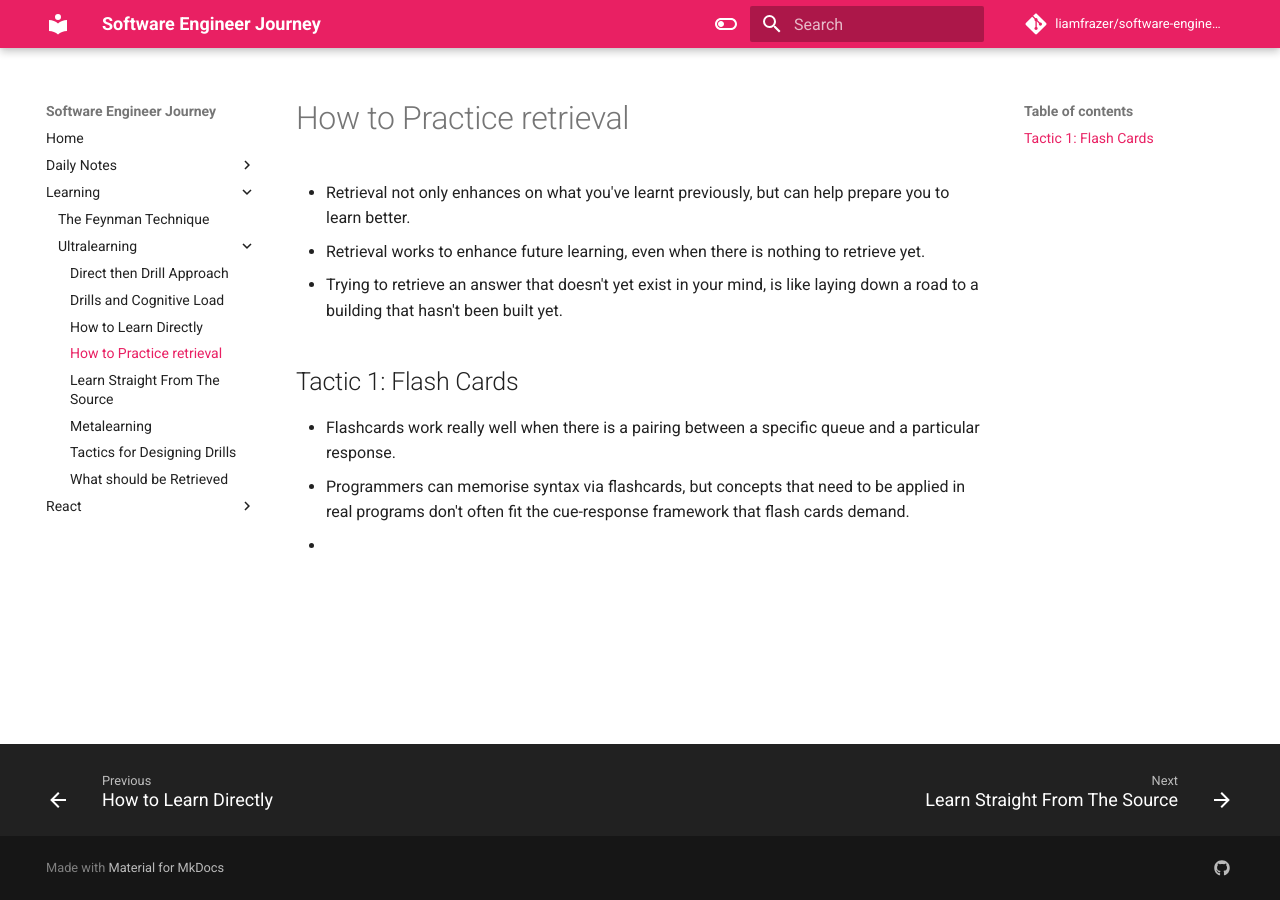
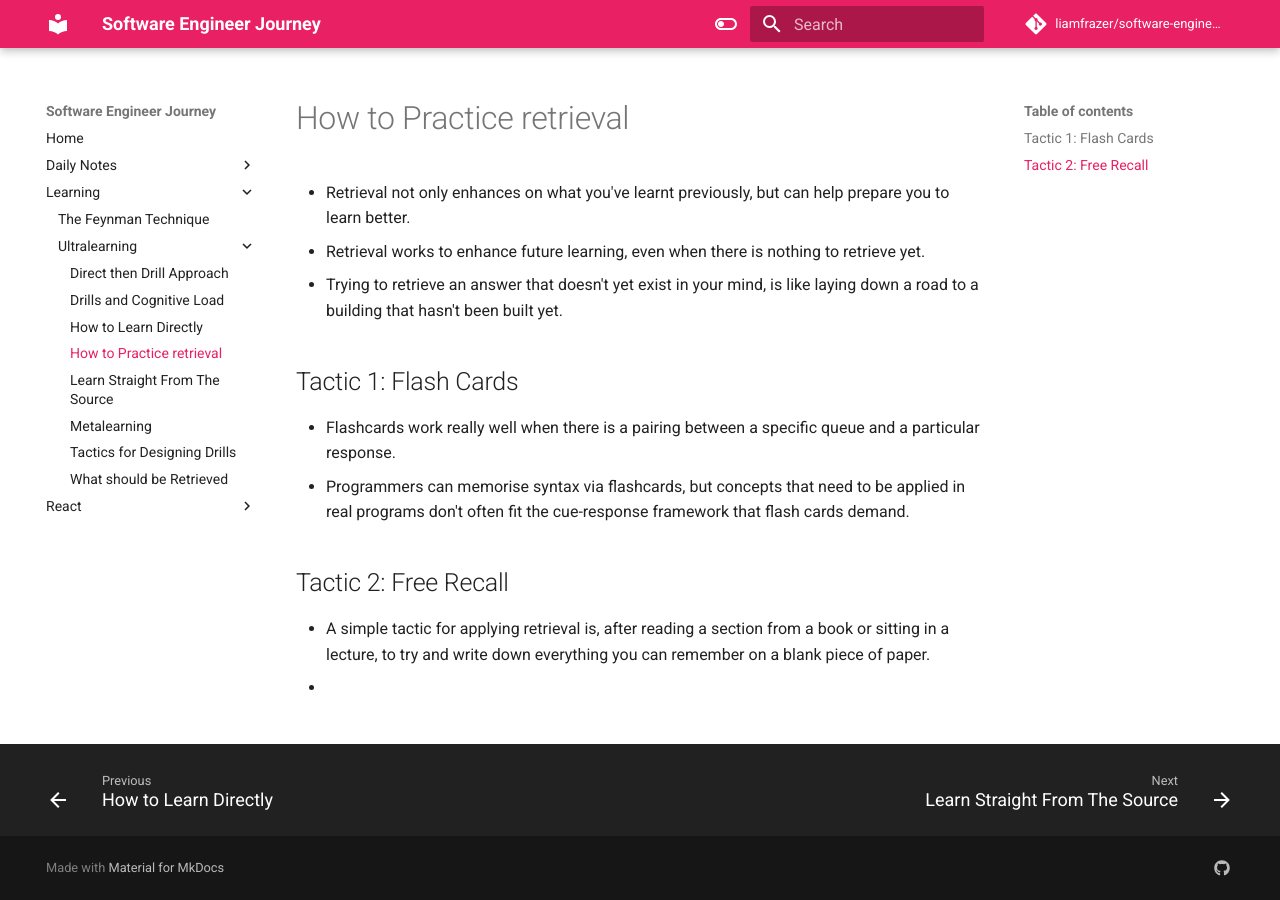
Before and after one commit to liamfrazer/software-engineer-journey, an MkDocs documentation site: the page built from docs/Learning/Ultralearning/How to Practice retrieval.md, in a window 1280 px wide. Built offline with MkDocs 1.6.1 and Material for MkDocs 9.7.7, drawn with Linux system fonts in a browser that asks for light colours; comment, search, counter and statistics services are not loaded.

Commit message:
vault backup: 2023-12-10 00:45:57

```diff
--- a/docs/Learning/Ultralearning/How to Practice retrieval.md
+++ b/docs/Learning/Ultralearning/How to Practice retrieval.md
@@ -10,4 +10,7 @@ tags:
 ## Tactic 1: Flash Cards
 * Flashcards work really well when there is a pairing between a specific queue and a particular response.
 * Programmers can memorise syntax via flashcards, but concepts that need to be applied in real programs don't often fit the cue-response framework that flash cards demand.
+
+## Tactic 2: Free Recall
+* A simple tactic for applying retrieval is, after reading a section from a book or sitting in a lecture, to try and write down everything you can remember on a blank piece of paper.
 *
```
